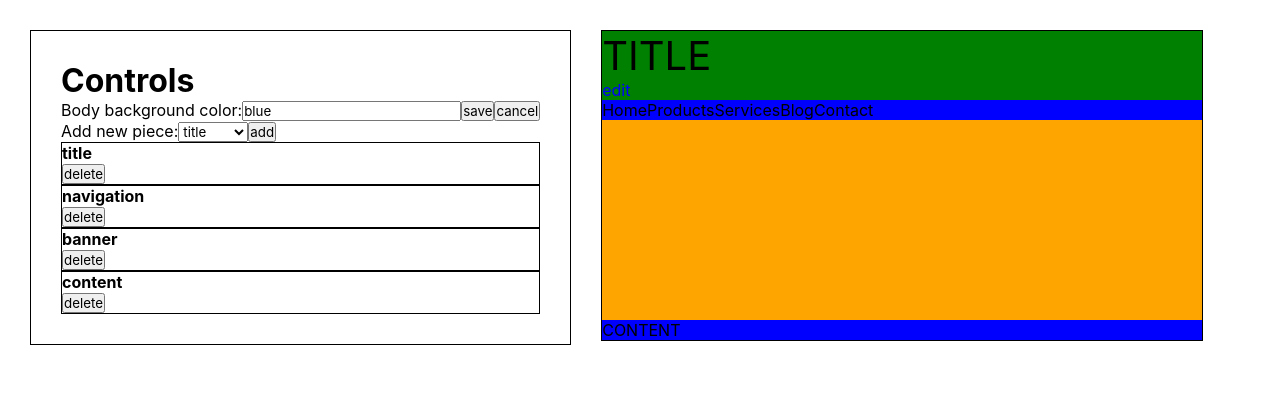
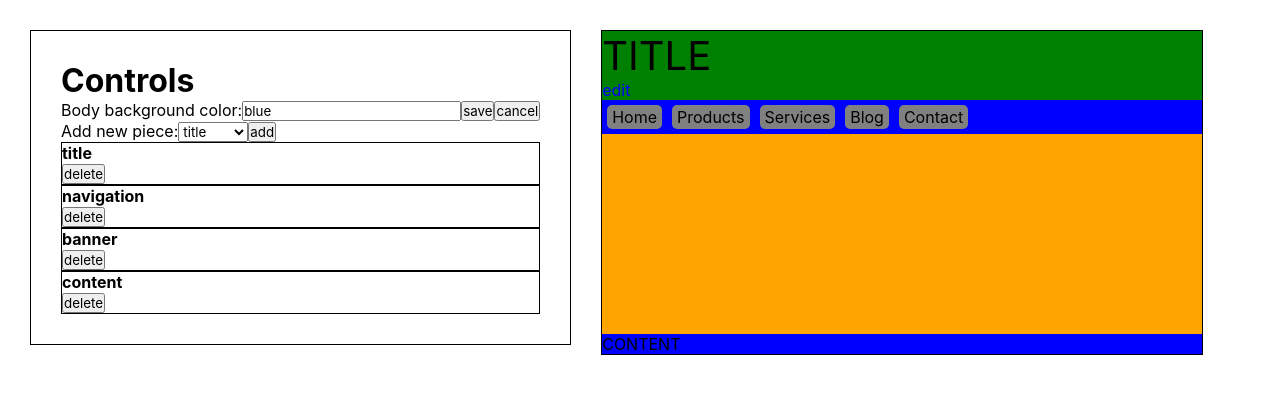
Before and after one commit to bananno/designer, a React (Create React App) app: page / in a window 1280 px wide. Shown: the top 394 px of the page. Built offline with nearby package versions, Linux system fonts and the light colour scheme.

Commit message:
Add style to navigation items

```diff
--- a/src/Piece/piece.css
+++ b/src/Piece/piece.css
@@ -34,4 +34,8 @@
 
 .piece.navigation li {
   display: inline-block;
+  background-color: gray;
+  margin: 5px;
+  padding: 2px 5px;
+  border-radius: 5px
 }
```
